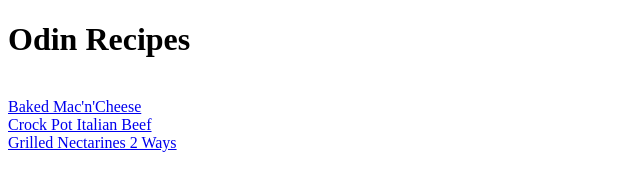
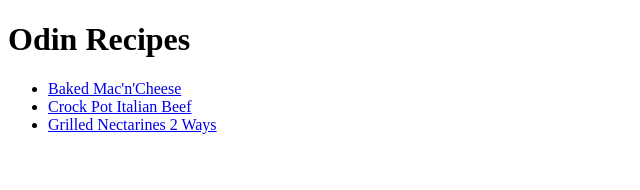
Before and after one commit to jsunh98/odin-recipes, a plain HTML site: page index.html in a window 1280 px wide. Shown: the whole page, without its empty margins (0-640 px from the left). Drawn offline with Linux system fonts and the light colour scheme.

Commit message:
put the links into an unordered list and renamed cooking instructions to Steps:

```diff
--- a/index.html
+++ b/index.html
@@ -8,11 +8,13 @@
 </head>
 <body>
     <h1><strong>Odin Recipes</strong></h1>
-    <br>
-    <a href="recipes/mac-n-cheese.html" target="_blank">Baked Mac'n'Cheese</a>
-    <br>
-    <a href="recipes/italian-beef.html" target="_blank">Crock Pot Italian Beef</a>
-    <br>
-    <a href="recipes/grilled-nectarines" target="_blank">Grilled Nectarines 2 Ways</a>
+
+    <ul>
+        <li><a href="recipes/mac-n-cheese.html" target="_blank">Baked Mac'n'Cheese</a></li>
+
+        <li><a href="recipes/italian-beef.html" target="_blank">Crock Pot Italian Beef</a></li>
+
+        <li><a href="recipes/grilled-nectarines" target="_blank">Grilled Nectarines 2 Ways</a></li>
+    </ul>
 </body>
 </html>
```
Also changed, not shown: recipes/grilled-nectarines.html (+1 -1 lines), recipes/italian-beef.html (+1 -1 lines).
